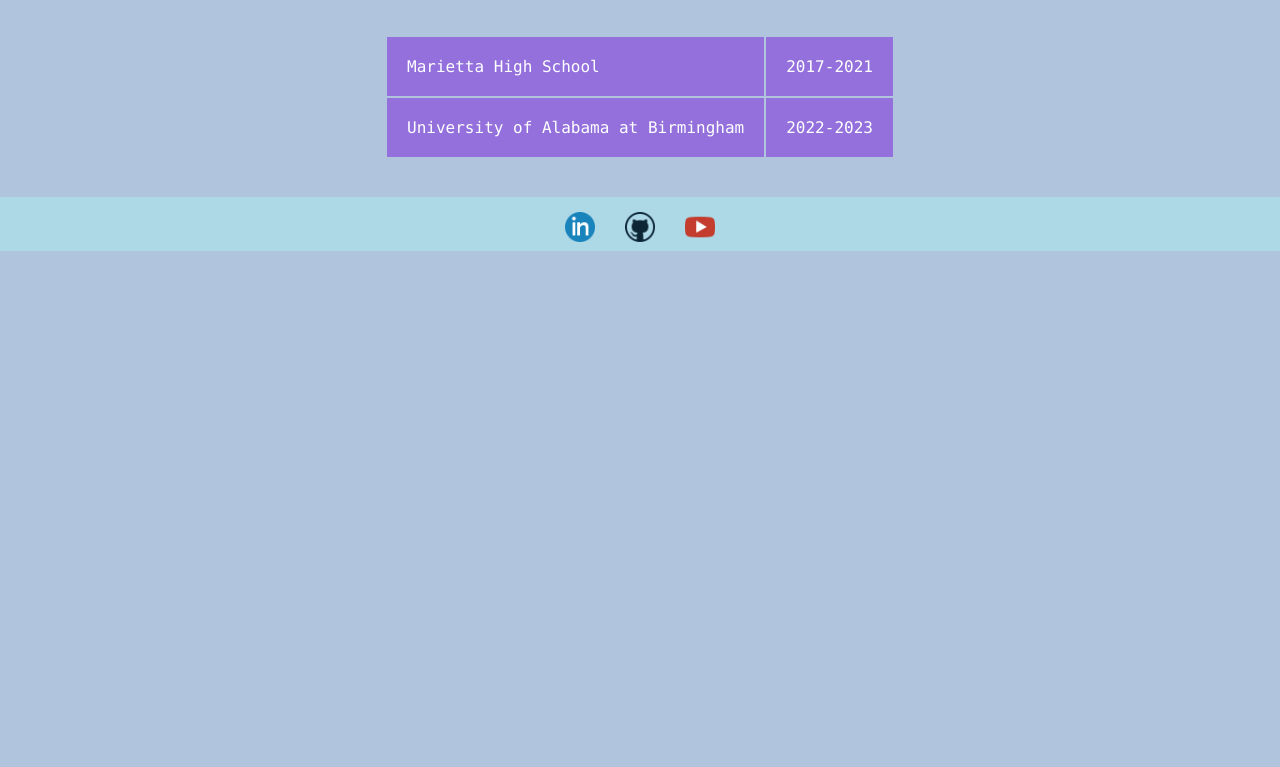
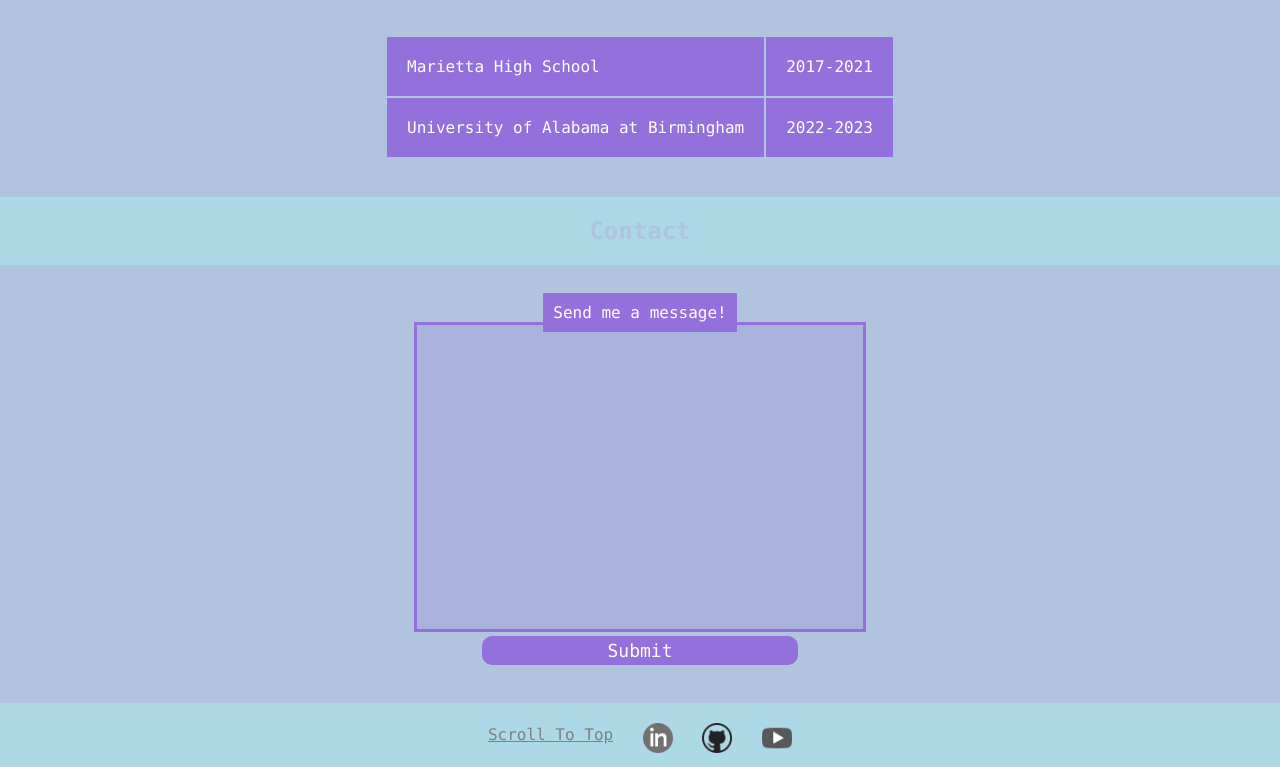
Before and after one commit to AkinAnanas/akinananas.github.io, a plain HTML site: page index.html in a window 1280 px wide. Shown: the part 758-1525 px from the top of the page. Before the commit the page ends 1017 px from the top, so only its background shows below. Drawn offline with Linux system fonts and the light colour scheme.

Commit message:
contact form and footer

```diff
--- a/actions.js
+++ b/actions.js
@@ -50,6 +50,9 @@ function findSection(section) {
     if (section.toLowerCase() == 'contact') {
         window.scrollTo(0, document.body.scrollHeight);
     } else if (section.toLowerCase() == 'education') {
-        window.scrollTo(0, document.getElementById("education").scrollHeight);
+        window.scrollTo(0,
+            document.getElementById("education").scrollHeight + window.innerHeight);
+    } else if (section.toLowerCase() == 'top') {
+        window.scrollTo(0, 0);
     }
 }
--- a/index.html
+++ b/index.html
@@ -34,7 +34,7 @@
     <body>
         <section>
             <!--ABOUT-->
-            <p class="box"> My name is Akinni James. Thanks for checking out my
+            <p class="box"> Hello, my name is Akinni James. Thanks for checking out my
                 technology portfolio. Here you can get to know me,
                 explore my education background, view my projects and contact me. </p>
             <img class="box" src="images/headshot.png" />
@@ -54,11 +54,26 @@
                     </tr>
                 </table>
             </center>
-
+            <!-- add major/minor here -->
+            <!-- add programming languages known -->
+            <!-- add skills -->
+            <!-- add the courses taken here -->
+        </section>
+        <div class="section_header" style="padding: 20px;">Contact</div>
+        <section class="contact">
+            <!--CONTACTS-->
+            <center>
+                <form action="submit">
+                    <label for="msg">Send me a message!</label>
+                    <textarea name="message" id="msg" cols="30" rows="20"></textarea>
+                    <button>Submit</button>
+                </form>
+            </center>
         </section>
     </body>
 
     <footer>
+        <a class="text_link" onclick="findSection('top')">Scroll To Top</a>
         <a target="_blank" rel="noopener noreferrer" href="https://www.linkedin.com/in/akinni-james-21489a150">
             <img class="icon_link" src="images/linkedin-icon.png" alt="" />
         </a>
@@ -68,6 +83,5 @@
         <a target="_blank" rel="noopener noreferrer" href="https://www.youtube.com/channel/UCQw7umln__ZncXs_VveBDvQ">
             <img class="icon_link" src="images/youtube-icon.png" alt="">
         </a>
-        <!--<a href="https://www.flaticon.com/free-icons/computer" title="computer icons">Computer icons created by vectorsmarket15 - Flaticon</a>-->
     </footer>
 </html>
--- a/style.css
+++ b/style.css
@@ -7,6 +7,8 @@ html {
     background-color: lightsteelblue;
     font-family: Consolas;
     color: white;
+    scroll-behavior: smooth;
+    height: 100%;
 }
 
 header {
@@ -64,6 +66,7 @@ li:hover {
     color: white;
     font-weight: bold;
     background-color: mediumpurple;
+    cursor: grab;
 }
 
 #projects_dropdown {
@@ -121,21 +124,67 @@ section {
 .icon_link {
     width: 30px;
     height: 30px;
+    -webkit-filter: grayscale(100%); /* Safari 6.0 - 9.0 */
+    filter: grayscale(100%);
+    display: inline-block;
 }
 
 footer {
     background-color: lightblue;
     color: lightsteelblue;
-    padding-top: 5px;
-    padding-bottom: 5px;
+    text-align: center;
+    height: 100%;
     margin-left: -8px;
     margin-right: -8px;
-    margin-top: 3%;
-    text-align: center;
+    margin-bottom: -10px;
+    padding: 10px 0px 10px 0px;
 }
 
 a {
     text-decoration: none;
     padding-left: 10px;
     padding-right: 10px;
+    vertical-align: middle;
+    height: 100%;
 }
+
+.text_link {
+    text-decoration: underline;
+    color: gray;
+    cursor: grab;
+}
+
+form {
+    text-align: center;
+    display: block;
+    width: 50%;
+}
+
+button {
+    font-size: 18px;
+    font-family: Consolas;
+    width: 50%;
+    color: white;
+    border: mediumpurple 3px solid;
+    background-color: mediumpurple;
+    border-radius: 10px;
+}
+
+button:hover {
+    background-color: rgba(147, 112, 216, .8);
+    cursor: grab;
+}
+
+textarea {
+    width: 70%;
+    color: mediumpurple;
+    border: mediumpurple 1mm solid;
+    background-color: rgba(147, 112, 216, .2);
+    resize: none;
+}
+
+label {
+    max-width: 50%;
+    padding: 10px;
+    background-color: mediumpurple;
+}
```
